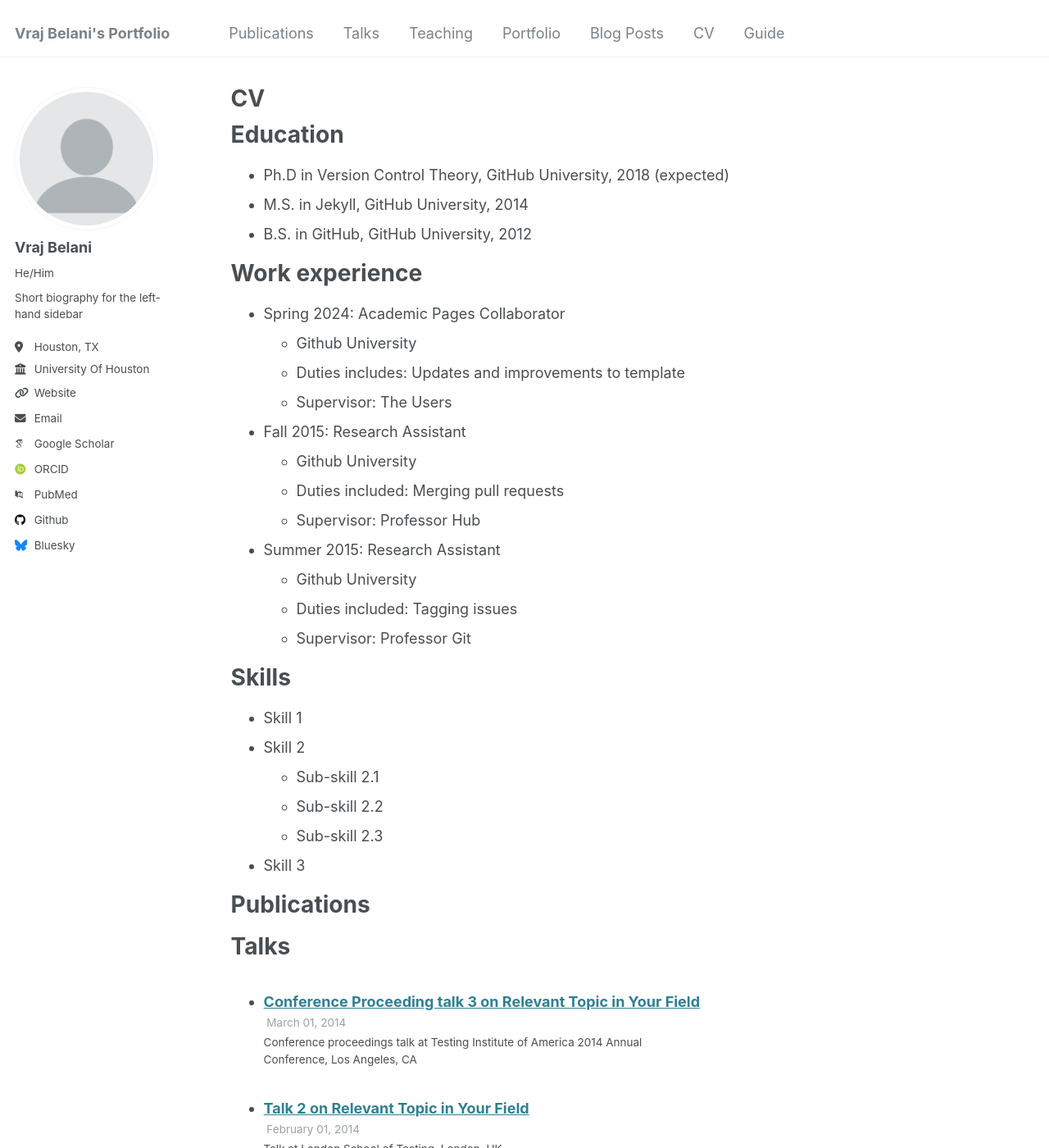
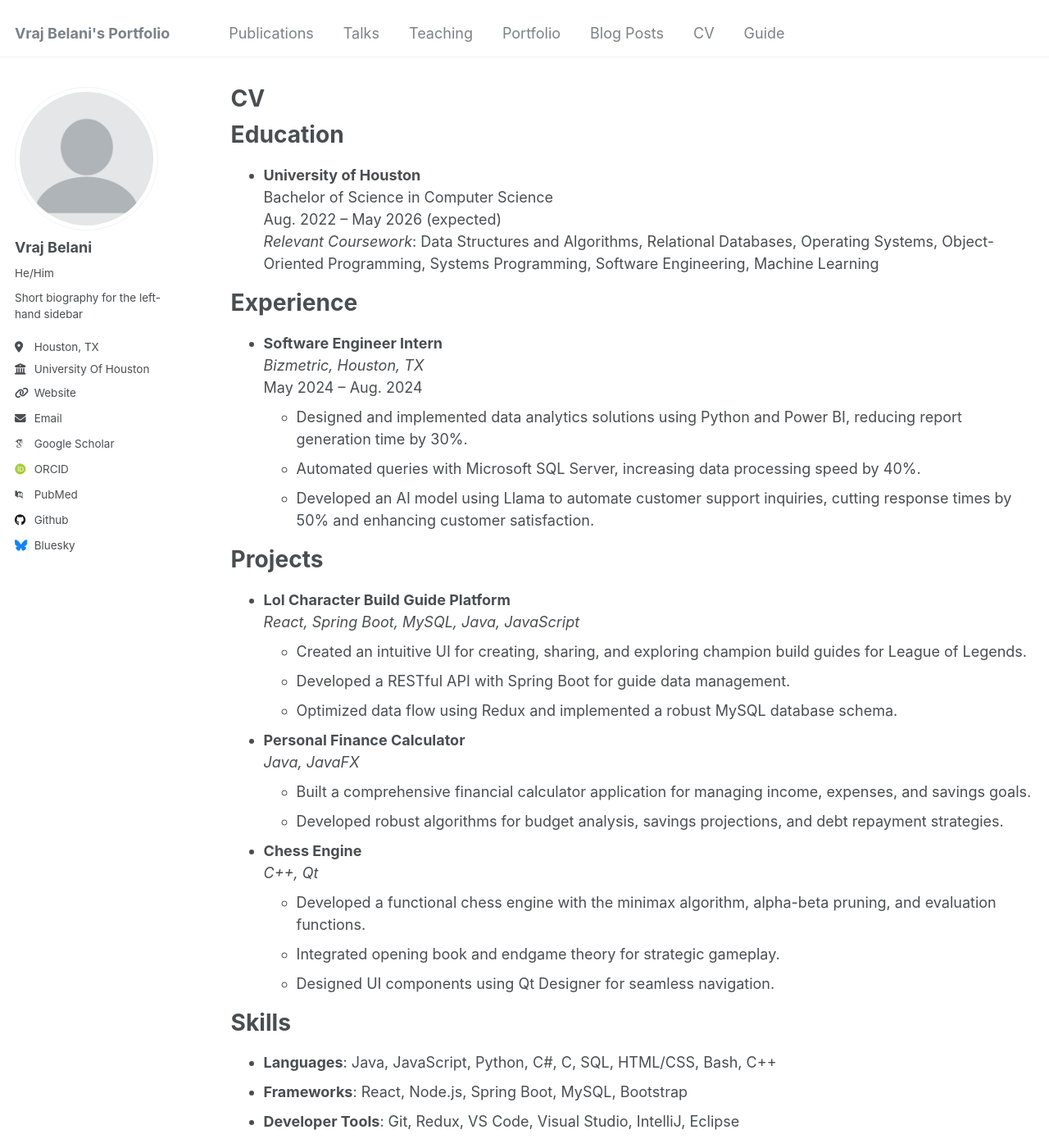
Before and after one commit to vrajmannan2/vrajmannan2.github.io, a Jekyll site: the page built from _pages/cv.md, in a window 1280 px wide and 1400 px high. Shown: the whole window at 82% size. Built offline with Jekyll 4.4.1, drawn with Linux system fonts in a browser that asks for light colours; some web fonts are replaced; some of the changed text lies outside the part shown.

Commit message:
Update cv.md

```diff
--- a/_pages/cv.md
+++ b/_pages/cv.md
@@ -11,54 +11,41 @@ redirect_from:
 
 Education
 ======
-* Ph.D in Version Control Theory, GitHub University, 2018 (expected)
-* M.S. in Jekyll, GitHub University, 2014
-* B.S. in GitHub, GitHub University, 2012
+* **University of Houston**
+  Bachelor of Science in Computer Science
+  Aug. 2022 – May 2026 (expected)
+  *Relevant Coursework*: Data Structures and Algorithms, Relational Databases, Operating Systems, Object-Oriented Programming, Systems Programming, Software Engineering, Machine Learning
 
-Work experience
+Experience
 ======
-* Spring 2024: Academic Pages Collaborator
-  * Github University
-  * Duties includes: Updates and improvements to template
-  * Supervisor: The Users
+* **Software Engineer Intern**
+  *Bizmetric, Houston, TX*
+  May 2024 – Aug. 2024
+  - Designed and implemented data analytics solutions using Python and Power BI, reducing report generation time by 30%.
+  - Automated queries with Microsoft SQL Server, increasing data processing speed by 40%.
+  - Developed an AI model using Llama to automate customer support inquiries, cutting response times by 50% and enhancing customer satisfaction.
 
-* Fall 2015: Research Assistant
-  * Github University
-  * Duties included: Merging pull requests
-  * Supervisor: Professor Hub
+Projects
+======
+* **Lol Character Build Guide Platform**
+  *React, Spring Boot, MySQL, Java, JavaScript*
+  - Created an intuitive UI for creating, sharing, and exploring champion build guides for League of Legends.
+  - Developed a RESTful API with Spring Boot for guide data management.
+  - Optimized data flow using Redux and implemented a robust MySQL database schema.
 
-* Summer 2015: Research Assistant
-  * Github University
-  * Duties included: Tagging issues
-  * Supervisor: Professor Git
+* **Personal Finance Calculator**
+  *Java, JavaFX*
+  - Built a comprehensive financial calculator application for managing income, expenses, and savings goals.
+  - Developed robust algorithms for budget analysis, savings projections, and debt repayment strategies.
+
+* **Chess Engine**
+  *C++, Qt*
+  - Developed a functional chess engine with the minimax algorithm, alpha-beta pruning, and evaluation functions.
+  - Integrated opening book and endgame theory for strategic gameplay.
+  - Designed UI components using Qt Designer for seamless navigation.
 
 Skills
 ======
-* Skill 1
-* Skill 2
-  * Sub-skill 2.1
-  * Sub-skill 2.2
-  * Sub-skill 2.3
-* Skill 3
-
-Publications
-======
-  <ul>{% for post in site.publications reversed %}
-    {% include archive-single-cv.html %}
-  {% endfor %}</ul>
-
-Talks
-======
-  <ul>{% for post in site.talks reversed %}
-    {% include archive-single-talk-cv.html  %}
-  {% endfor %}</ul>
-
-Teaching
-======
-  <ul>{% for post in site.teaching reversed %}
-    {% include archive-single-cv.html %}
-  {% endfor %}</ul>
-
-Service and leadership
-======
-* Currently signed in to 43 different slack teams
+* **Languages**: Java, JavaScript, Python, C#, C, SQL, HTML/CSS, Bash, C++
+* **Frameworks**: React, Node.js, Spring Boot, MySQL, Bootstrap
+* **Developer Tools**: Git, Redux, VS Code, Visual Studio, IntelliJ, Eclipse
```
